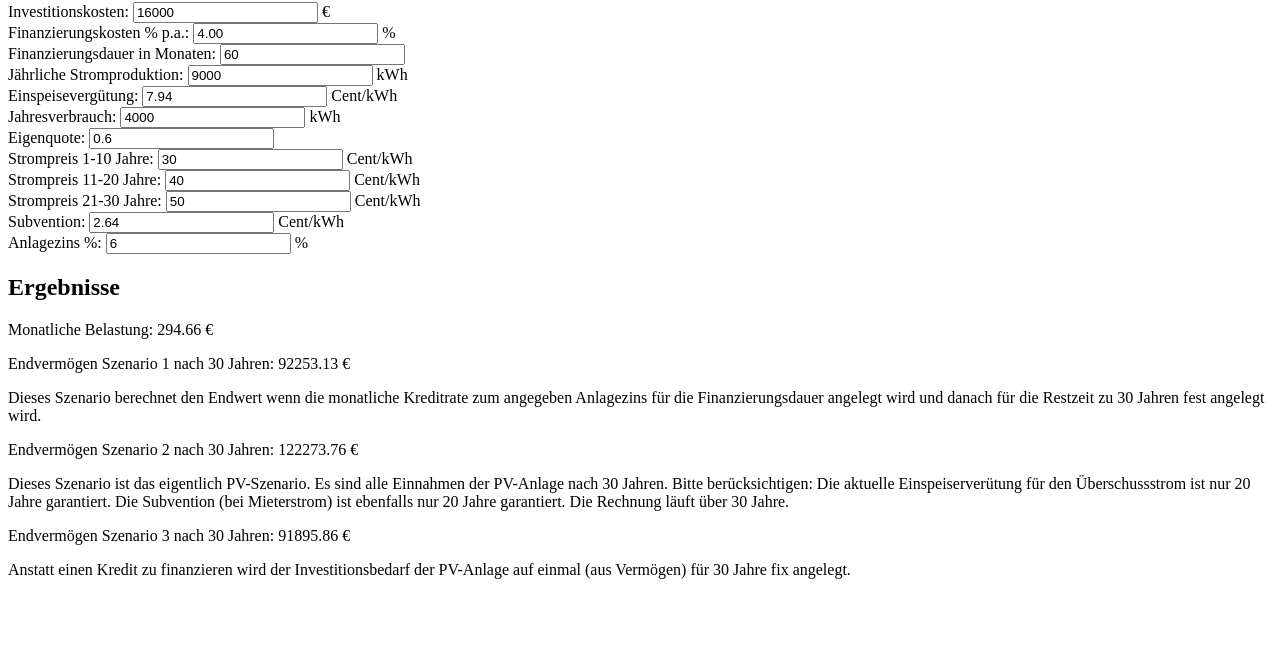
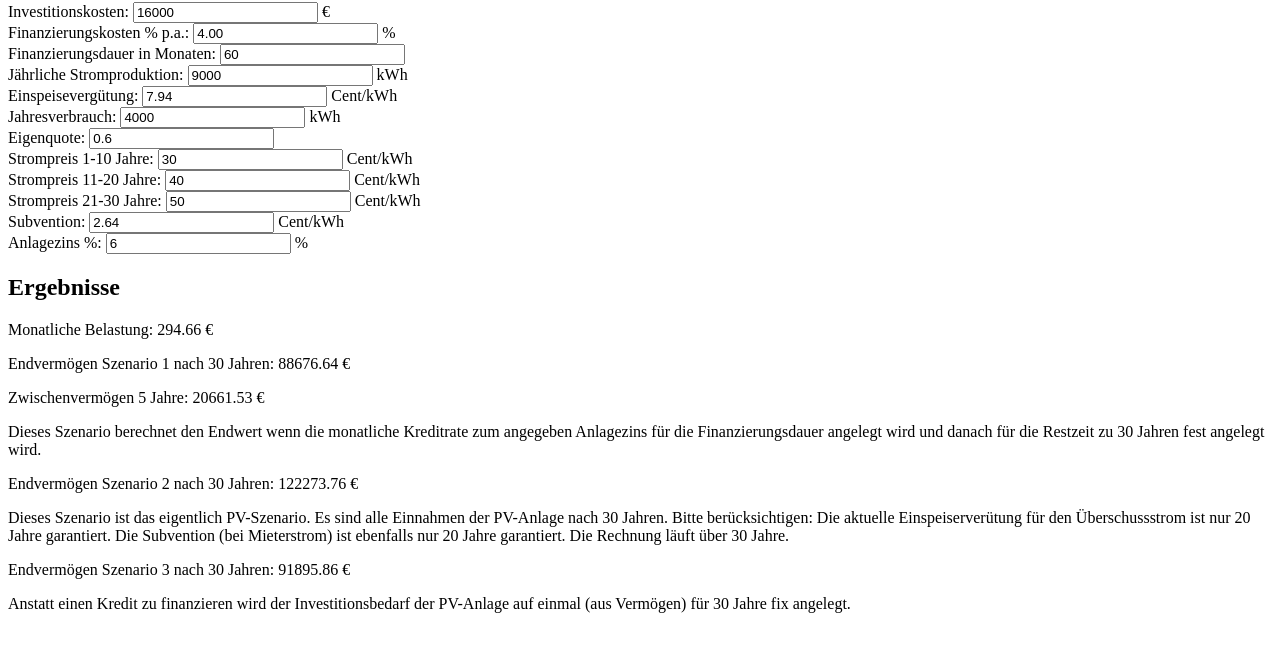
Before and after one commit to topspit/pv-rechner, a plain HTML site: page static/index.html in a window 1280 px wide. Shown: the part 78-730 px from the top of the page. Drawn offline with Linux system fonts and the light colour scheme.

Commit message:
update index html

```diff
--- a/static/index.html
+++ b/static/index.html
@@ -27,9 +27,8 @@
             for (let monat = 0; monat < laufzeit; monat++) {
                 endvermoegen_szenario1 = (endvermoegen_szenario1 + monatliche_rate) * (1 + (anlagezins / 12));
             }
-            for (let monat = 0; monat < 25 * 12; monat++) { // 25 Jahre weiteres Wachstum
-                endvermoegen_szenario1 *= (1 + (anlagezins / 12));
-            }
+            let zwischenVermoegen5Jahre = endvermoegen_szenario1
+            endvermoegen_szenario1 = endvermoegen_szenario1 * Math.pow(1 + anlagezins, 25);
 
             // Szenario 2: PV-Anlage mit steigenden Einnahmen
             let einnahmen_1_10 = (jahresverbrauch * eigenquote * (strompreis_1_10 + subvention)) + ((stromproduktion - (jahresverbrauch * eigenquote)) * einspeiseverguetung);
@@ -48,6 +47,7 @@
             document.getElementById("endvermoegen_szenario1").innerText = endvermoegen_szenario1.toFixed(2);
             document.getElementById("endvermoegen_szenario2").innerText = endvermoegen_szenario2.toFixed(2);
             document.getElementById("endvermoegen_szenario3").innerText = endvermoegen_szenario3.toFixed(2);
+            document.getElementById("zwischenVermoegen5Jahre").innerText = zwischenVermoegen5Jahre.toFixed(2);
         }
     </script>
 </head>
@@ -69,6 +69,7 @@
     <h2>Ergebnisse</h2>
     <p>Monatliche Belastung: <span id="monatliche_belastung"></span> €</p>
     <p>Endvermögen Szenario 1 nach 30 Jahren: <span id="endvermoegen_szenario1"></span> €</p>
+    <p>Zwischenvermögen 5 Jahre: <span id="zwischenVermoegen5Jahre"></span> €</p>
     Dieses Szenario berechnet den Endwert wenn die monatliche Kreditrate zum angegeben Anlagezins für die Finanzierungsdauer angelegt wird und danach für die Restzeit zu 30 Jahren fest angelegt wird.
     <p>Endvermögen Szenario 2 nach 30 Jahren: <span id="endvermoegen_szenario2"></span> €</p>
     Dieses Szenario ist das eigentlich PV-Szenario. Es sind alle Einnahmen der PV-Anlage nach 30 Jahren.
```
